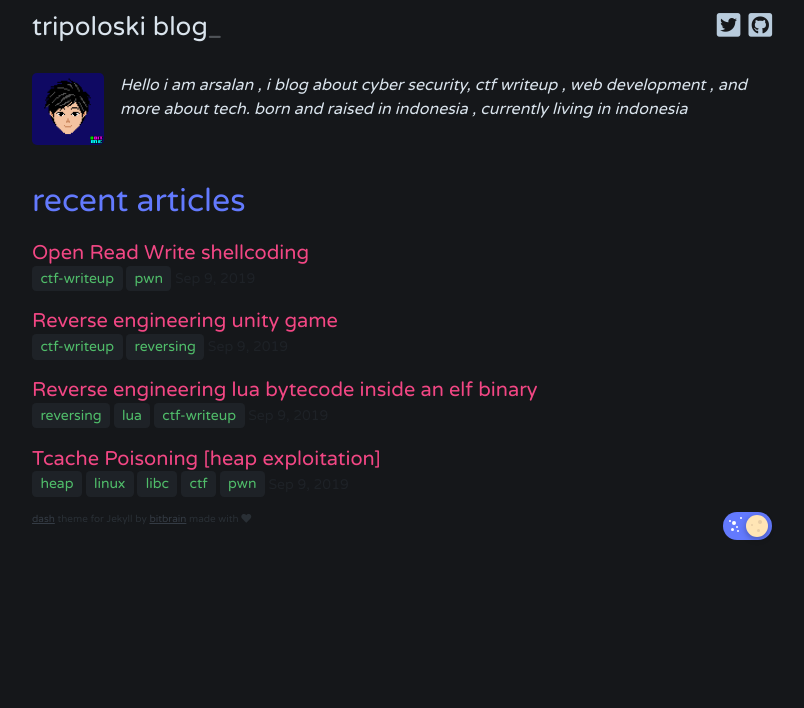
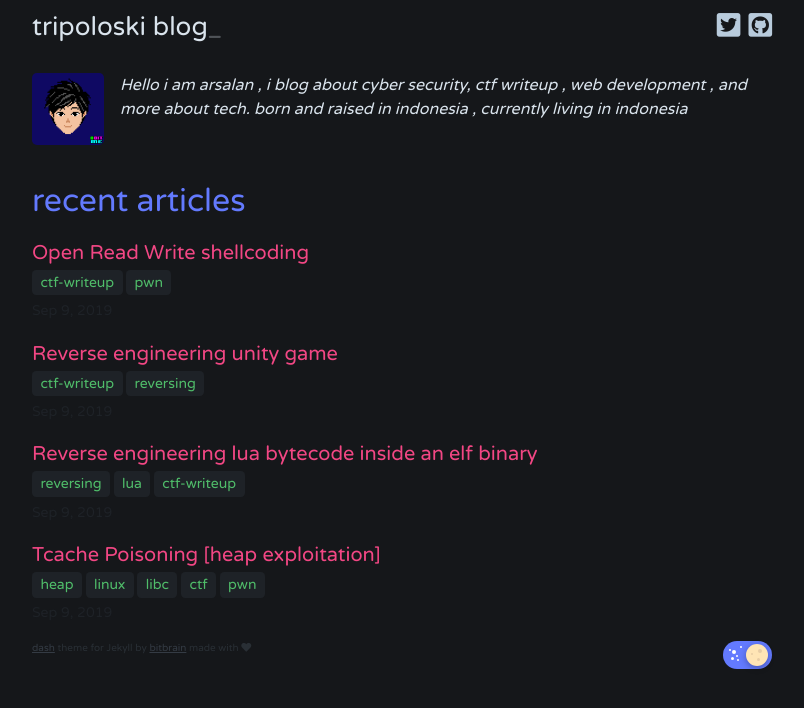
Before and after one commit to tripoloski1337/tripoloski1337.github.io, a Jekyll site: the page built from index.html, in a window 1280 px wide. Shown: the top 708 px of the page, without its empty margins (238-1042 px from the left). Built offline with Jekyll 4.4.1, drawn with Linux system fonts in a browser that asks for light colours; the list of posts is cut into pages by our own code.

Commit message:
adding tags

```diff
--- a/_layouts/home.html
+++ b/_layouts/home.html
@@ -18,10 +18,12 @@ layout: default
                 {% endfor %}
             </div>
             {% else %}
+            <div class="post-tags">
               {% for tag in post.tags %}
               {% capture tag_name %}{{ tag }}{% endcapture %}
               <a class="tag" href="/tag/{{ tag }}/">{{ tag_name }}</a>
               {% endfor %}
+            </div>
             {% endif %}
             {% if site.date_format %}
               {{ post.date | date: site.date_format }}
```
